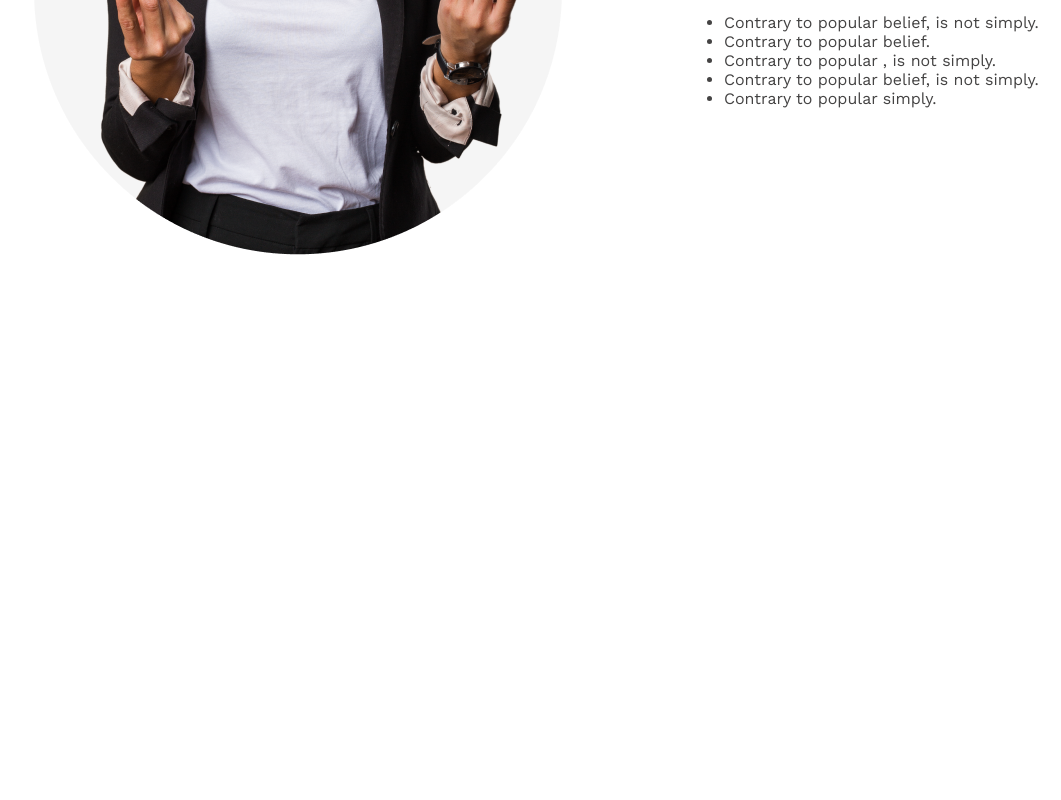
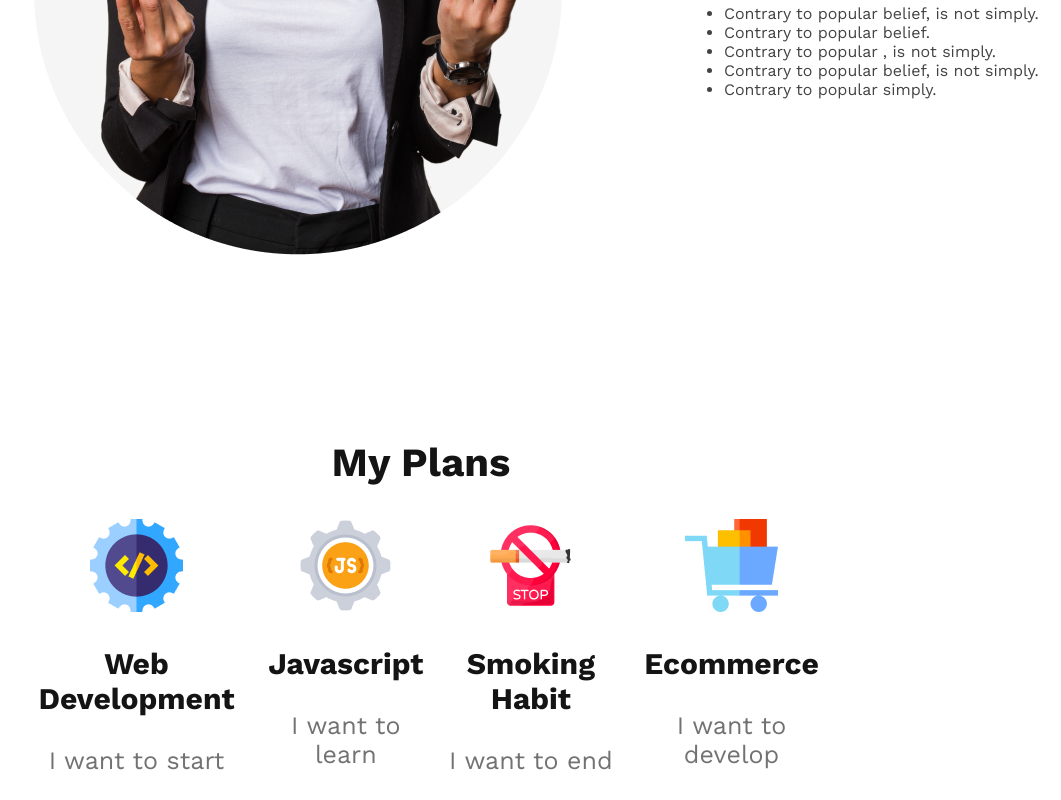
Before and after one commit to anisul770/new-year, a plain HTML site: page index.html in a window 1280 px wide. Shown: the part 1705-2505 px from the top of the page, without its empty margins (219-1280 px from the left). Before the commit the page ends 1964 px from the top, so only its background shows below. Drawn offline with nearby package versions, Linux system fonts and the light colour scheme.

Commit message:
plan section added

```diff
--- a/index.html
+++ b/index.html
@@ -40,6 +40,31 @@
                 </ul>
             </div>
         </div>
+        <div class="skills">
+            <h2 class="skills-title">My Plans</h2>
+            <div class="skill-set">
+                <div class="skill">
+                    <img src="images/icons/web.png" alt="">
+                    <h3 class="skill-title">Web Development</h3>
+                    <p class="skill-info">I want to start</p>
+                </div>
+                <div class="skill">
+                    <img src="images/icons/js.png" alt="">
+                    <h3 class="skill-title">Javascript</h3>
+                    <p class="skill-info">I want to learn</p>
+                </div>
+                <div class="skill">
+                    <img src="images/icons/smoke.png" alt="">
+                    <h3 class="skill-title">Smoking Habit</h3>
+                    <p class="skill-info">I want to end</p>
+                </div>
+                <div class="skill">
+                    <img src="images/icons/ecom.png" alt="">
+                    <h3 class="skill-title">Ecommerce</h3>
+                    <p class="skill-info">I want to develop</p>
+                </div>
+            </div>
+        </div>
     </main>
     <footer></footer>
 </body>
--- a/styles/styles.css
+++ b/styles/styles.css
@@ -75,6 +75,7 @@ body {
     color: #151414;
     font-size: 40px;
     font-weight: 700;
+    margin-bottom: 24px;
 }
 
 .about-info {
@@ -82,10 +83,46 @@ body {
     color: #444343;
     font-size: 16px;
     font-weight: 400;
+    margin-top: 0;
 }
 
 .about-list {
     color: #444343;
     font-size: 16px;
     font-weight: 400;
+    margin-top: 16px;
 }
+
+/* plan styles named skill */
+.skills-title {
+    text-align: center;
+    color: #151414;
+    font-size: 40px;
+    font-weight: 700;
+}
+
+.skills {
+    margin-top: 180px;
+}
+
+.skill-set {
+    display: flex;
+    margin: 0 230px;
+    justify-content: space-between;
+}
+
+.skill {
+    text-align: center;
+}
+
+.skill-info {
+    color: #737272;
+    font-size: 25px;
+    font-weight: 500;
+}
+
+.skill-title {
+    color: #151414;
+    font-size: 30px;
+    font-weight: 700;
+}
```
